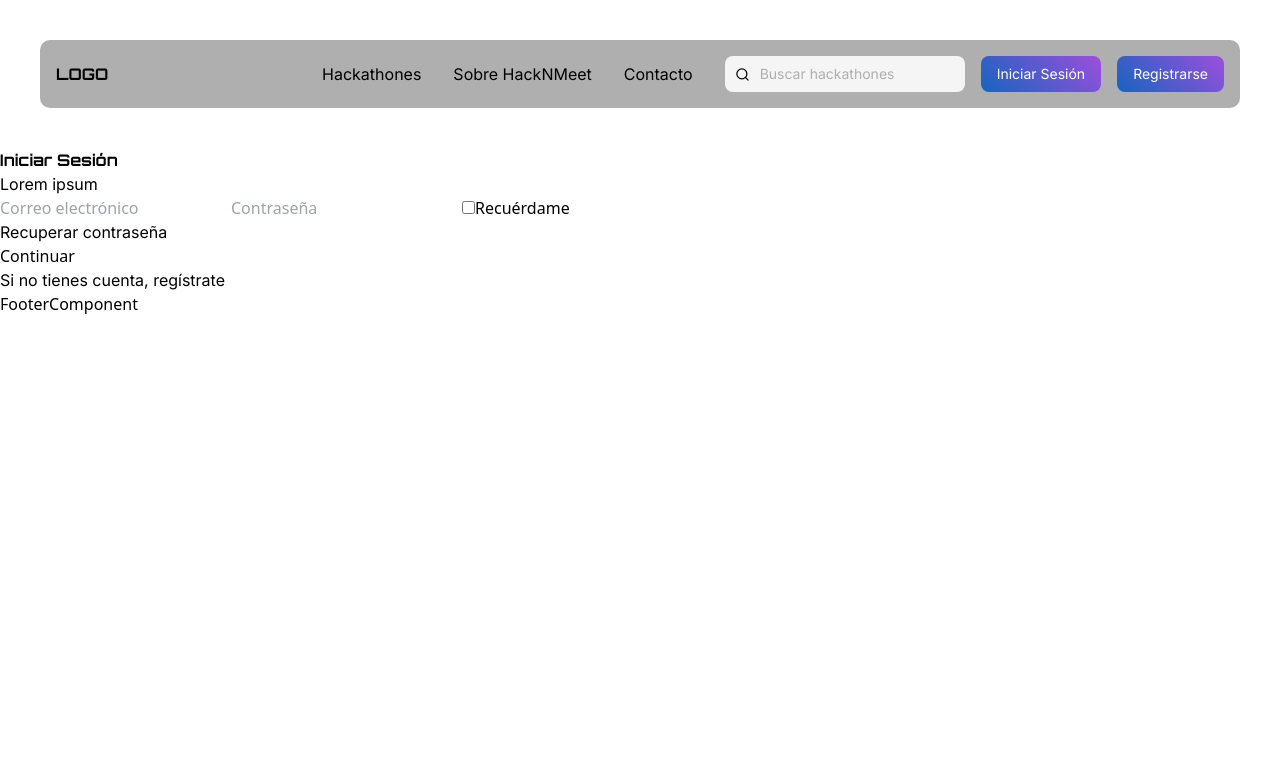
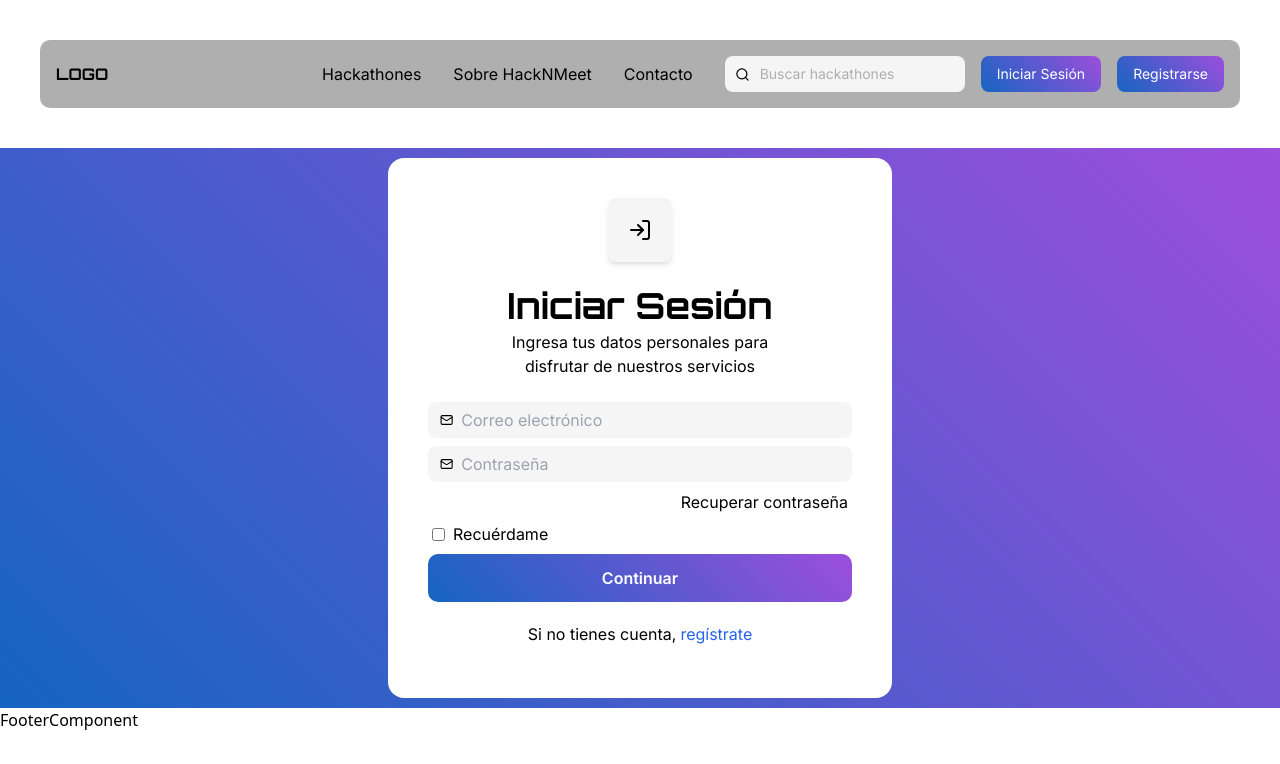
Before and after one commit to luciaSeo02/hackathonesFront, a React (Vite) app in the folder my-react-app/: page /login in a window 1280 px wide. Shown: the top 764 px of the page. Built offline with nearby package versions, Linux system fonts and the light colour scheme.

Commit message:
add login css

```diff
--- a/my-react-app/src/components/HeaderComponent.jsx
+++ b/my-react-app/src/components/HeaderComponent.jsx
@@ -3,7 +3,7 @@ import NavBar from './ui/NavBar.jsx';
 
 const HeaderComponent = () => {
     return (
-        <header className="bg-[#afafaf] m-[10px] p-2 rounded-lg flex justify-between items-center md:m-10 md:p-4 md:rounded-[10px]">
+        <header className="bg-[#afafaf] m-[10px] p-2 rounded-lg flex justify-between items-center sm:m-10 sm:p-4 sm:rounded-[10px]">
             <Link to={'/'}>
                 <h3>LOGO</h3>
             </Link>
--- a/my-react-app/src/components/LoginForm.jsx
+++ b/my-react-app/src/components/LoginForm.jsx
@@ -1,5 +1,7 @@
 import { useContext, useState } from 'react';
-import { useNavigate } from 'react-router-dom';
+import { Link, useNavigate } from 'react-router-dom';
+import { LogIn, Mail } from 'lucide-react';
+import ButtonBig from './ui/ButtonBig.jsx';
 import AuthContext from '../context/AuthContextProvider.jsx';
 import loginUserService from '../services/loginUserService.js';
 
@@ -16,7 +18,11 @@ const LoginForm = () => {
         e.preventDefault();
 
         try {
-            const loginToken = await loginUserService({ email, password, rememberMe });
+            const loginToken = await loginUserService({
+                email,
+                password,
+                rememberMe,
+            });
             setToken(loginToken);
             navigate('/');
         } catch (error) {
@@ -25,27 +31,79 @@ const LoginForm = () => {
     };
 
     return !token ? (
-        <section>
-            <div>
-                <img src="" alt="" />
+        <div className="bg-light-gradient dark:bg-dark-gradient p-2.5 flex justify-center items-center">
+            <section className="bg-white p-10 rounded-2xl flex flex-col justify-center items-center gap-6 sm:w-2/5">
+                <div className="bg-neutral-100 size-11 p-2 rounded-md flex justify-center items-center shadow-md sm:size-16 sm:p-5 sm:rounded-lg">
+                    <LogIn className="w-5 h-5 sm:w-7 sm:h-7" />
                 </div>
 
                 <article>
-                <h3>Iniciar Sesión</h3>
-                <p>Lorem ipsum</p>
+                    <h3 className="text-center text-2xl sm:text-4xl">
+                        Iniciar Sesión
+                    </h3>
+                    <p className="mt-1 text-center text-sm sm:text-base">
+                        Ingresa tus datos personales para <br /> disfrutar de
+                        nuestros servicios
+                    </p>
                 </article>
 
-            <form onSubmit={handleSubmit}>
-                <input type="email" name="email" placeholder='Correo electrónico' onChange={e => setEmail(e.target.value)} required />
-                <input type="password" name="password" placeholder='Contraseña' onChange={e => setPassword(e.target.value)} required />
-                <input type="checkbox" name="rememberMe" checked={rememberMe} onChange={e => setRememberMe(e.target.checked)} />Recuérdame
+                <form
+                    className="w-full flex flex-col justify-center items-center gap-2"
+                    onSubmit={handleSubmit}
+                >
+                    <div className="bg-neutral-100 w-full px-3 py-2 rounded-lg flex justify-start items-center gap-2">
+                        <Mail size={14} />
+
+                        <input
+                            className="size-full"
+                            type="email"
+                            name="email"
+                            placeholder="Correo electrónico"
+                            onChange={(e) => setEmail(e.target.value)}
+                            required
+                        />
+                    </div>
+
+                    <div className="bg-neutral-100 w-full px-3 py-2 rounded-lg flex justify-start items-center gap-2">
+                        <Mail size={14} />
+
+                        <input
+                            className="size-full"
+                            type="password"
+                            name="password"
+                            placeholder="Contraseña"
+                            onChange={(e) => setPassword(e.target.value)}
+                            required
+                        />
+                    </div>
+
+                    <Link className="w-full px-1 flex justify-end items-center gap-2">
                         <p>Recuperar contraseña</p>
-                <button>Continuar</button>
-                <p>Si no tienes cuenta, regístrate</p>
+                    </Link>
+
+                    <div className="w-full px-1 flex justify-start items-center gap-2">
+                        <input
+                            type="checkbox"
+                            name="rememberMe"
+                            checked={rememberMe}
+                            onChange={(e) => setRememberMe(e.target.checked)}
+                        />
+                        <p>Recuérdame</p>
+                    </div>
+
+                    <ButtonBig type="submit" text="Continuar" />
+
+                    <div className="my-3 flex gap-1">
+                        <p>Si no tienes cuenta,</p>
+                        <Link className="text-blue-600" to={'/register'}>
+                            <p>regístrate</p>
+                        </Link>
+                    </div>
                 </form>
 
                 {error ? <p>{error}</p> : null}
             </section>
+        </div>
     ) : (
         <p>Ya has iniciado sesión</p>
     );
--- a/my-react-app/src/components/ui/Button.jsx
+++ b/my-react-app/src/components/ui/Button.jsx
@@ -2,9 +2,9 @@ const Button = (props) => {
     return (
         <button
             onClick={props.onClick}
-            className="bg-light-gradient dark:bg-dark-gradient px-3 py-[6px] rounded-sm md:px-4 md:py-2 md:rounded-lg"
+            className="bg-light-gradient dark:bg-dark-gradient px-3 py-[6px] rounded-sm sm:px-4 sm:py-2 sm:rounded-lg"
         >
-            <p className="text-white text-center text-xs md:text-sm">
+            <p className="text-white text-center text-xs sm:text-sm">
                 {props.text}
             </p>
         </button>
--- a/my-react-app/src/components/ui/ButtonBig.jsx
+++ b/my-react-app/src/components/ui/ButtonBig.jsx
@@ -3,9 +3,9 @@ const ButtonBig = (props) => {
         <button
             type={props.type || 'button'}
             onClick={props.onClick}
-            className="bg-light-gradient dark:bg-dark-gradient px-[18px] py-[10px] rounded-lg md:px-5 md:py-3 md:rounded-[10px]"
+            className="bg-light-gradient dark:bg-dark-gradient w-full px-[18px] py-[10px] rounded-lg sm:px-5 sm:py-3 sm:rounded-[10px]"
         >
-            <p className="text-white text-center text-sm font-semibold md:text-base">
+            <p className="text-white text-center text-sm font-semibold sm:text-base">
                 {props.text}
             </p>
         </button>
--- a/my-react-app/src/components/ui/NavBar.jsx
+++ b/my-react-app/src/components/ui/NavBar.jsx
@@ -11,13 +11,13 @@ const NavBar = () => {
 
     return (
         <nav className="flex justify-center items-center">
-            <div className="md:hidden text-light-gradient dark:text-dark-gradient">
+            <div className="flex text-light-gradient dark:text-dark-gradient sm:hidden">
                 <NavLink>
                     <Menu size={25} />
                 </NavLink>
             </div>
 
-            <div className="sm:hidden md:flex justify-center items-center gap-4">
+            <div className="hidden justify-center items-center gap-4 sm:flex">
                 <menu className="px-4 flex justify-center items-center gap-8">
                     <NavLink>
                         <p>Hackathones</p>
--- a/my-react-app/src/styles/style.css
+++ b/my-react-app/src/styles/style.css
@@ -16,6 +16,10 @@
     }
 
     p {
-        @apply font-body;
+        @apply font-body text-sm sm:text-base;
+    }
+
+    input {
+        @apply font-body bg-inherit outline-none border-0 text-sm sm:text-base;
     }
 }
```
Lines whose indentation alone changed are shown as unchanged.
